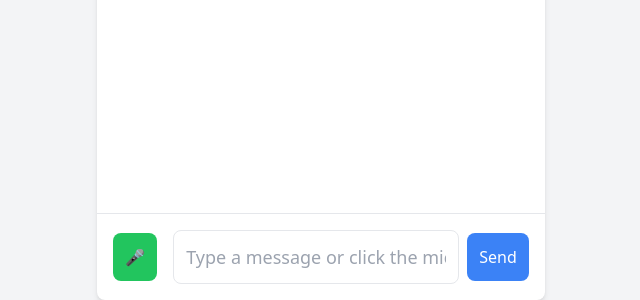
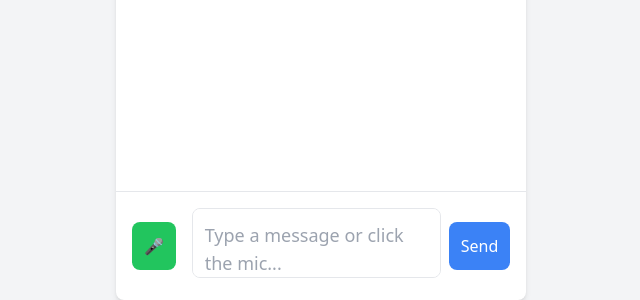
Before and after one commit to amit1924/ai-assistant-app, a React (Vite) app: page / in a window 1280 px wide. Shown: the part 500-800 px from the top of the page, without its empty margins (319-959 px from the left). Built offline with nearby package versions, Linux system fonts and the light colour scheme.

Commit message:
some minor updates

```diff
--- a/src/components/Chat.jsx
+++ b/src/components/Chat.jsx
@@ -246,18 +246,22 @@ function Chat() {
           🎤
         </button>
         <div className="flex-1 relative">
-          <input
-            type="text"
+          <textarea
             value={input}
             onChange={(e) => {
               setInput(e.target.value);
               handleTyping();
             }}
-            className="w-full p-3 border rounded-lg resize-none text-lg overflow-auto"
+            className="w-full p-3 border rounded-lg text-lg resize-none overflow-auto"
             placeholder="Type a message or click the mic..."
-            style={{ maxHeight: "120px", overflowY: "auto" }} // Limit height and add scrolling
+            style={{
+              maxHeight: "70px",
+              overflowY: "auto",
+              whiteSpace: "pre-wrap",
+            }} // Limit height and add scrolling
           />
         </div>
+
         <button
           onClick={handleSend}
           className="p-3 bg-blue-500 text-white rounded-lg"
```
